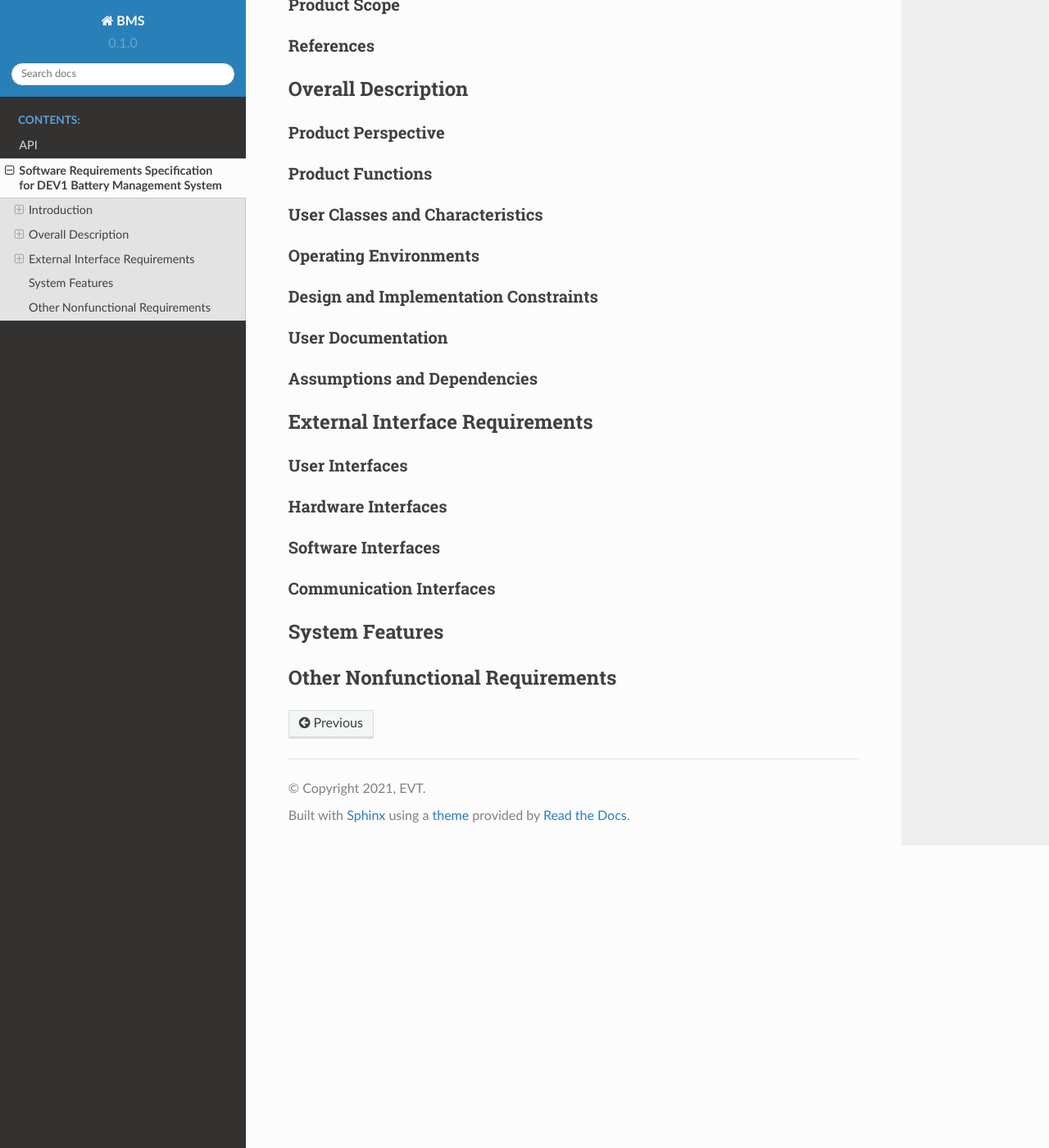
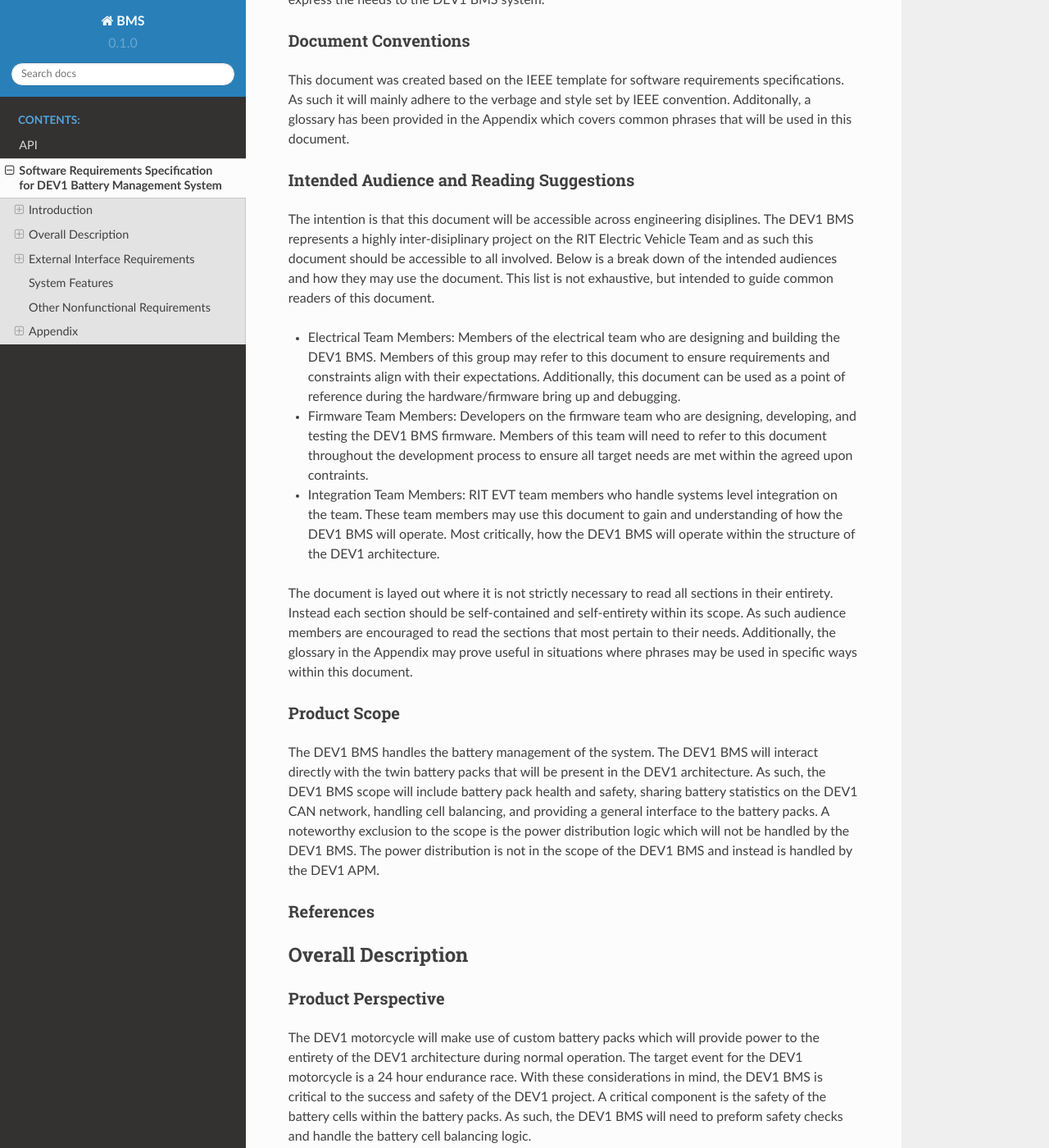
Before and after one commit to RIT-EVT/BMS, a Sphinx documentation site: the page built from docs/source/srs.rst, in a window 1280 px wide and 1400 px high, scrolled down 411 px. Shown: the whole window at 82% size. Built offline with Sphinx 7.4.7 and the Read the Docs theme 2.0.0, drawn with Linux system fonts in a browser that asks for light colours; some of the changed text lies outside the part shown.

Commit message:
Finish introduction section and most of the overview

```diff
--- a/docs/source/srs.rst
+++ b/docs/source/srs.rst
@@ -9,14 +9,63 @@
 Purpose
 -------
 
+The purpose of this document is to detail the software requirements and
+constraints for the firmware of the Dirt Electric Vehicle Battery Management
+System (DEV1 BMS). This document will go into detail on the requirements
+necessary for the system as well as detailing the contrains that the system
+will be under. The intention is that this document will provide a means to
+holistically express the needs to the DEV1 BMS system.
+
 Document Conventions
 --------------------
+
+This document was created based on the IEEE template for software requirements
+specifications. As such it will mainly adhere to the verbage and style
+set by IEEE convention. Additonally, a glossary has been provided in the
+Appendix which covers common phrases that will be used in this document.
 
 Intended Audience and Reading Suggestions
 -----------------------------------------
 
+The intention is that this document will be accessible across engineering
+disiplines. The DEV1 BMS represents a highly inter-disiplinary project
+on the RIT Electric Vehicle Team and as such this document should be
+accessible to all involved. Below is a break down of the intended audiences
+and how they may use the document. This list is not exhaustive, but intended
+to guide common readers of this document.
+
+* Electrical Team Members: Members of the electrical team who are designing
+  and building the DEV1 BMS. Members of this group may refer to this document
+  to ensure requirements and constraints align with their expectations.
+  Additionally, this document can be used as a point of reference during
+  the hardware/firmware bring up and debugging.
+* Firmware Team Members: Developers on the firmware team who are designing,
+  developing, and testing the DEV1 BMS firmware. Members of this team will
+  need to refer to this document throughout the development process to ensure
+  all target needs are met within the agreed upon contraints.
+* Integration Team Members: RIT EVT team members who handle systems level
+  integration on the team. These team members may use this document to gain
+  and understanding of how the DEV1 BMS will operate. Most critically, how the
+  DEV1 BMS will operate within the structure of the DEV1 architecture.
+
+The document is layed out where it is not strictly necessary to read all
+sections in their entirety. Instead each section should be self-contained
+and self-entirety within its scope. As such audience members are encouraged
+to read the sections that most pertain to their needs. Additionally, the
+glossary in the Appendix may prove useful in situations where phrases may
+be used in specific ways within this document.
+
 Product Scope
 -------------
+
+The DEV1 BMS handles the battery management of the system. The DEV1 BMS will
+interact directly with the twin battery packs that will be present in the
+DEV1 architecture. As such, the DEV1 BMS scope will include battery pack
+health and safety, sharing battery statistics on the DEV1 CAN network,
+handling cell balancing, and providing a general interface to the battery
+packs. A noteworthy exclusion to the scope is the power distribution logic
+which will not be handled by the DEV1 BMS. The power distribution is not
+in the scope of the DEV1 BMS and instead is handled by the DEV1 APM.
 
 References
 ----------
@@ -27,6 +76,14 @@
 
 Product Perspective
 -------------------
+
+The DEV1 motorcycle will make use of custom battery packs which will provide
+power to the entirety of the DEV1 architecture during normal operation.
+The target event for the DEV1 motorcycle is a 24 hour endurance race. With
+these considerations in mind, the DEV1 BMS is critical to the success and
+safety of the DEV1 project. A critical component is the safety of the
+battery cells within the battery packs. As such, the DEV1 BMS will need
+to preform safety checks and handle the battery cell balancing logic.
 
 Product Functions
 -----------------
@@ -66,3 +123,9 @@
 
 Other Nonfunctional Requirements
 ================================
+
+Appendix
+========
+
+Glossary
+--------
```
